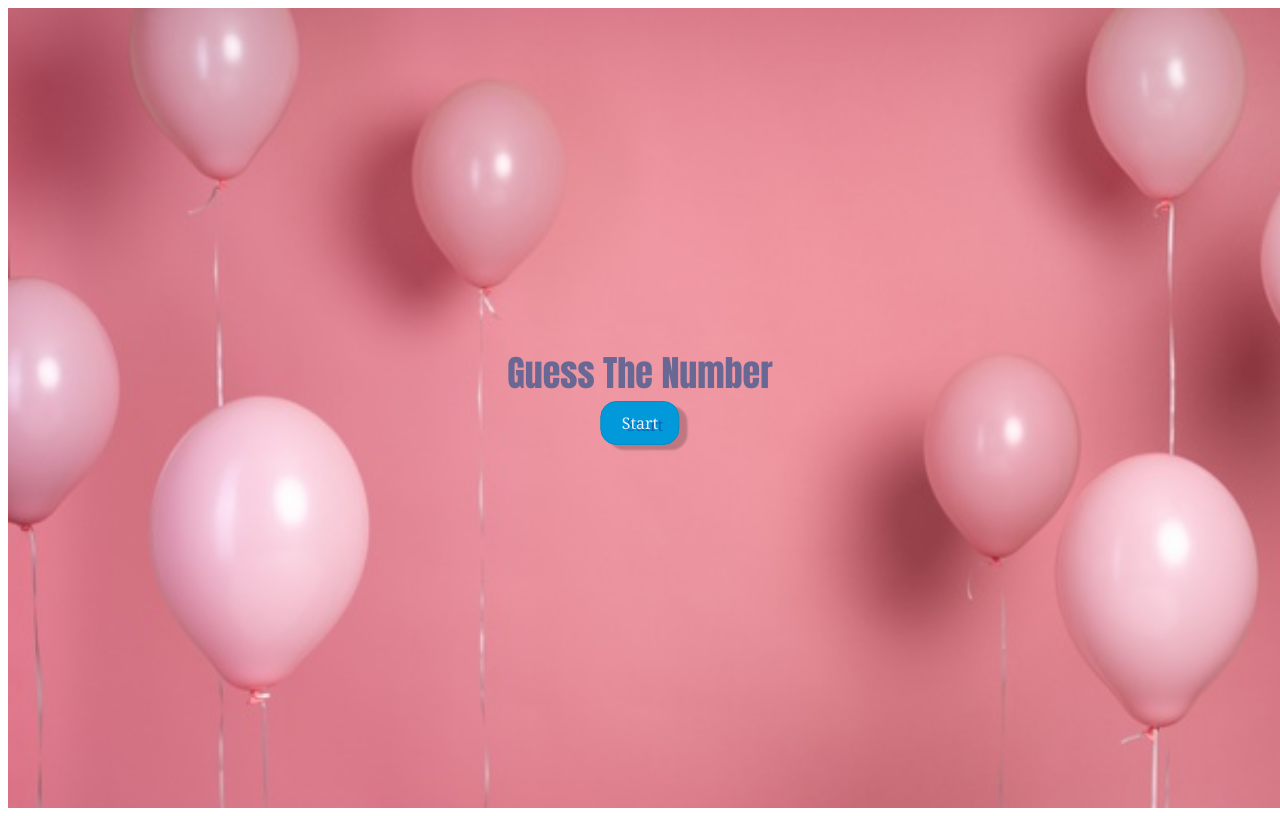
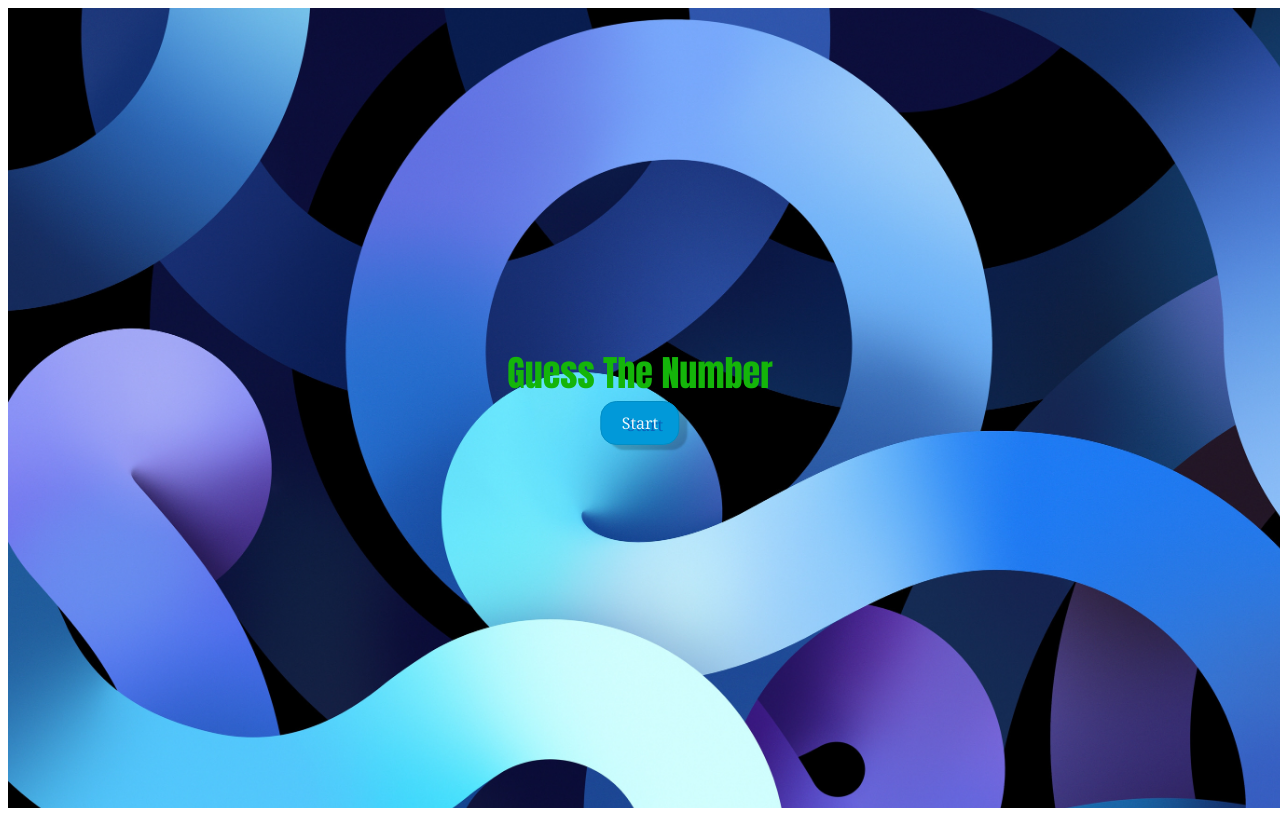
Before and after one commit to nagacharankumarreddy/Guess-The-Number, a plain HTML site: page index.html in a window 1280 px wide. Shown: the top 816 px of the page. Drawn offline with Linux system fonts and the light colour scheme.

Commit message:
index css

```diff
--- a/index.css
+++ b/index.css
@@ -1,6 +1,6 @@
 .container{
     background-color: #4816ff;
-    background-image: url(assets/indexbg.jpg);
+    background-image: url(assets/indbg.png);
     background-image: -webkit-linear-gradient();
     background-size: cover;
     display: flex;
@@ -26,7 +26,7 @@
     box-sizing: content-box;
     border: none;
     font: normal 36px/1 Impact, Charcoal, sans-serif;
-        color: #696793;
+    color: #14b50a;
     text-align: center;
     -o-text-overflow: ellipsis;
     text-overflow: ellipsis;
```
Also changed, not shown: assets/indbg.png (added), 1 other file. Lines whose indentation alone changed are shown as unchanged.
